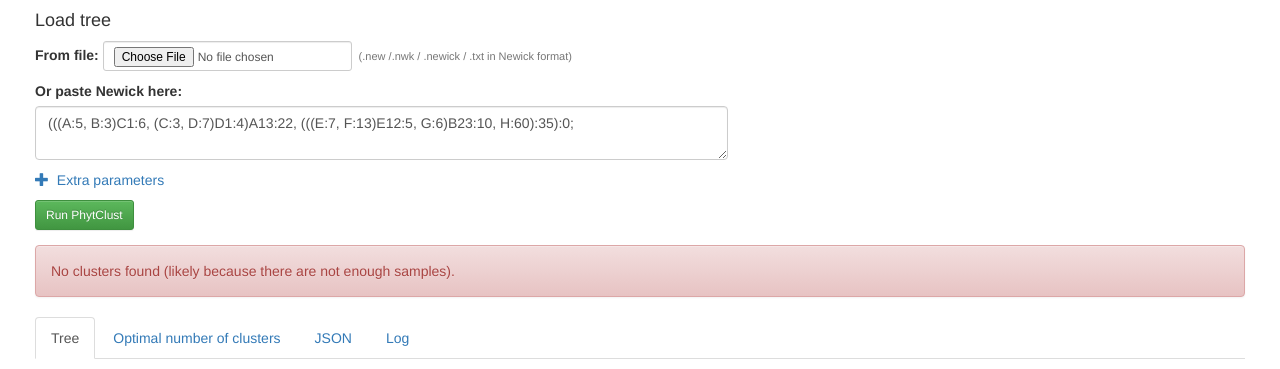
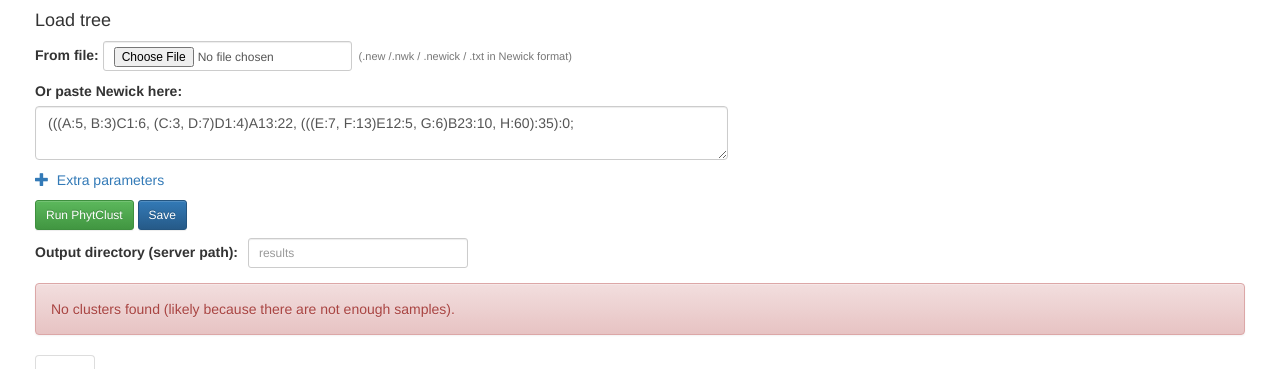
Before and after one commit to ICCB-Cologne/PhytClust, a FastAPI app: page / in a window 1280 px wide. Shown: the part 243-612 px from the top of the page. Run offline with FastAPI, Linux system fonts and the light colour scheme; data that the repository does not hold is empty; some libraries are stand-ins or nearby versions.

Commit message:
GUI: First version of saving results

```diff
--- a/src/phytclust/gui/api.py
+++ b/src/phytclust/gui/api.py
@@ -4,10 +4,12 @@
 from typing import Any, Dict, List, Optional
 
 from fastapi import FastAPI, HTTPException
-from fastapi.responses import HTMLResponse
+from fastapi.responses import HTMLResponse, PlainTextResponse
 from pydantic import BaseModel
 
 from phytclust.algo.core import PhytClust
+import tempfile
+from pathlib import Path
 
 # ------------------------------------------------------
 # Create the FastAPI app
@@ -18,6 +20,10 @@
 
 STATIC_DIR = Path(__file__).parent / "static"
 app.mount("/static", StaticFiles(directory=STATIC_DIR), name="static")
+
+# Keep the last PhytClust instance and result in memory (simple session)
+LAST_PC: Optional[PhytClust] = None
+LAST_RESULT: Optional[Dict[str, Any]] = None
 
 
 # ------------------------------------------------------
@@ -140,7 +146,7 @@
         except Exception:
             pass
 
-    return {
+    payload = {
         "mode": result.get("mode"),
         "k": result.get("k"),
         "ks": result.get("ks"),
@@ -150,3 +156,79 @@
         "clusters": clusters_json,
         "newick": req.newick,
     }
+
+    # store last instance and result for use by /api/save
+    global LAST_PC, LAST_RESULT
+    LAST_PC = pc
+    LAST_RESULT = payload
+    return payload
+
+
+# ------------------------------------------------------
+# Save endpoint
+# ------------------------------------------------------
+class SaveRequest(BaseModel):
+    results_dir: str
+    filename: str = "phytclust_results.tsv"
+    top_n: int = 1
+    outlier: bool = True
+    output_all: bool = False
+
+
+@app.post("/api/save")
+def save_results(req: SaveRequest):
+    global LAST_PC, LAST_RESULT
+    if LAST_PC is None or LAST_RESULT is None:
+        raise HTTPException(status_code=400, detail="No PhytClust result available. Please run PhytClust before saving.")
+
+    try:
+        # Ensure directory exists
+        out_dir = Path(req.results_dir)
+        out_dir.mkdir(parents=True, exist_ok=True)
+    except Exception as e:
+        raise HTTPException(status_code=400, detail=f"Cannot create output directory '{req.results_dir}': {e}")
+
+    try:
+        LAST_PC.save(
+            results_dir=req.results_dir,
+            top_n=req.top_n,
+            filename=req.filename,
+            outlier=req.outlier,
+            output_all=req.output_all,
+        )
+        return {"status": "ok", "results_dir": req.results_dir, "filename": req.filename}
+    except Exception as e:
+        raise HTTPException(status_code=500, detail=f"Failed to save results: {e}")
+
+
+class ExportTSVRequest(BaseModel):
+    filename: str = "phytclust_results.tsv"
+    top_n: int = 1
+    outlier: bool = True
+    output_all: bool = False
+
+
+@app.post("/api/export_tsv")
+def export_tsv(req: ExportTSVRequest):
+    global LAST_PC, LAST_RESULT
+    if LAST_PC is None or LAST_RESULT is None:
+        raise HTTPException(status_code=400, detail="No PhytClust result available. Please run PhytClust before saving.")
+
+    try:
+        with tempfile.TemporaryDirectory() as tmpdir:
+            LAST_PC.save(
+                results_dir=tmpdir,
+                top_n=req.top_n,
+                filename=req.filename,
+                outlier=req.outlier,
+                output_all=req.output_all,
+            )
+            tsv_path = Path(tmpdir) / req.filename
+            if not tsv_path.exists():
+                raise HTTPException(status_code=500, detail="TSV file not generated.")
+            text = tsv_path.read_text(encoding="utf-8")
+            return PlainTextResponse(content=text, media_type="text/tab-separated-values")
+    except HTTPException:
+        raise
+    except Exception as e:
+        raise HTTPException(status_code=500, detail=f"Failed to export TSV: {e}")
--- a/src/phytclust/gui/templates/index.html
+++ b/src/phytclust/gui/templates/index.html
@@ -140,6 +140,11 @@
 
             <div style="margin-top: 10px;">
                 <button id="btn-run" class="btn btn-success btn-sm">Run PhytClust</button>
+                <button id="btn-save" class="btn btn-primary btn-sm">Save</button>
+                <div class="form-inline" style="margin-top:8px;">
+                    <label for="output-dir" style="margin-right:6px;">Output directory (server path):</label>
+                    <input type="text" id="output-dir" class="form-control input-sm" placeholder="results" style="width:220px;">
+                </div>
             </div>
         </div>
     </div>
@@ -258,6 +263,7 @@
     var statusEl = document.getElementById("status-message");
     var treeHost = document.getElementById("tree_display");
     var statusHideTimeout = null;
+    var isRunning = false;
     var extraKEl = document.getElementById("extra-k");
     var extraOutgroupEl = document.getElementById("extra-outgroup");
     var extraTopNEl = document.getElementById("extra-topn");
@@ -328,6 +334,7 @@
     }
 
     async function runPhytClust() {
+        if (isRunning) { return; }
         var newickText = (newickEl.value || "").trim();
         if (!newickText) {
             alert("Please upload a Newick tree file or paste a Newick string.");
@@ -425,6 +432,10 @@
         clearTree();
 
         try {
+            isRunning = true;
+            // disable Save while running
+            var saveBtn = document.getElementById('btn-save');
+            if (saveBtn) { saveBtn.disabled = true; }
             const res = await fetch("/api/run", {
                 method: "POST",
                 headers: { "Content-Type": "application/json" },
@@ -489,6 +500,10 @@
             if (logEl) {
                 logEl.textContent = "(error encountered; no logs captured)";
             }
+        } finally {
+            isRunning = false;
+            var saveBtn2 = document.getElementById('btn-save');
+            if (saveBtn2) { saveBtn2.disabled = false; }
         }
     }
 
@@ -649,6 +664,95 @@
         // Wire controls
         document.getElementById("file-input").addEventListener("change", handleFileSelect);
         document.getElementById("btn-run").addEventListener("click", function(e){ e.preventDefault(); runPhytClust(); });
+        document.getElementById("btn-save").addEventListener("click", async function(e){
+            e.preventDefault();
+            if (isRunning) { showStatus('Cannot save while PhytClust is running.', 'warning'); return; }
+            var fname = prompt("Enter filename (tsv):", "phytclust_results.tsv");
+            if (!fname) { fname = "phytclust_results.tsv"; }
+
+            // Prefer client-side save using File System Access API if available
+            if (window.showDirectoryPicker) {
+                try {
+                    const dirHandle = await window.showDirectoryPicker();
+                    const res = await fetch('/api/export_tsv', {
+                        method: 'POST',
+                        headers: { 'Content-Type': 'application/json' },
+                        body: JSON.stringify({
+                            filename: fname,
+                            top_n: (extraTopNEl && extraTopNEl.value ? parseInt(extraTopNEl.value, 10) || 1 : 1),
+                            outlier: true,
+                            output_all: false
+                        })
+                    });
+                    if (!res.ok) {
+                        const errData = await res.json().catch(() => ({}));
+                        const msg = (errData && errData.detail) ? errData.detail : 'Export failed';
+                        showStatus(msg, 'danger');
+                        return;
+                    }
+                    const text = await res.text();
+                    const fileHandle = await dirHandle.getFileHandle(fname, { create: true });
+                    const writable = await fileHandle.createWritable();
+                    await writable.write(text);
+                    await writable.close();
+                    showStatus('Saved ' + fname + ' to selected directory', 'success');
+                } catch (err) {
+                    // Fallback to server-side save if user cancels picker or API not permitted
+                    if (err && err.name === 'AbortError') { return; }
+                    // fallback: server-side save using provided output directory field
+                    try {
+                        var dirInput = document.getElementById('output-dir');
+                        var dir = dirInput && dirInput.value ? dirInput.value.trim() : 'results';
+                        const res2 = await fetch('/api/save', {
+                            method: 'POST',
+                            headers: { 'Content-Type': 'application/json' },
+                            body: JSON.stringify({
+                                results_dir: dir,
+                                filename: fname,
+                                top_n: (extraTopNEl && extraTopNEl.value ? parseInt(extraTopNEl.value, 10) || 1 : 1),
+                                outlier: true,
+                                output_all: false
+                            })
+                        });
+                        const data2 = await res2.json();
+                        if (!res2.ok) {
+                            var msg2 = (data2 && data2.detail) ? data2.detail : 'Save failed';
+                            showStatus(msg2, 'danger');
+                        } else {
+                            showStatus('Saved to ' + data2.results_dir + '/' + data2.filename, 'success');
+                        }
+                    } catch (err2) {
+                        showStatus('Save error: ' + err2, 'danger');
+                    }
+                }
+            } else {
+                // Legacy fallback: server-side save to specified directory
+                try {
+                    var dirInputF = document.getElementById('output-dir');
+                    var dirF = dirInputF && dirInputF.value ? dirInputF.value.trim() : 'results';
+                    const res3 = await fetch('/api/save', {
+                        method: 'POST',
+                        headers: { 'Content-Type': 'application/json' },
+                        body: JSON.stringify({
+                            results_dir: dirF,
+                            filename: fname,
+                            top_n: (extraTopNEl && extraTopNEl.value ? parseInt(extraTopNEl.value, 10) || 1 : 1),
+                            outlier: true,
+                            output_all: false
+                        })
+                    });
+                    const data3 = await res3.json();
+                    if (!res3.ok) {
+                        var msg3 = (data3 && data3.detail) ? data3.detail : 'Save failed';
+                        showStatus(msg3, 'danger');
+                    } else {
+                        showStatus('Saved to ' + data3.results_dir + '/' + data3.filename, 'success');
+                    }
+                } catch (err3) {
+                    showStatus('Save error: ' + err3, 'danger');
+                }
+            }
+        });
         // Example tree loads automatically on start; no manual button needed
 
         var resetBtn = document.getElementById("btn-extra-reset");
```
